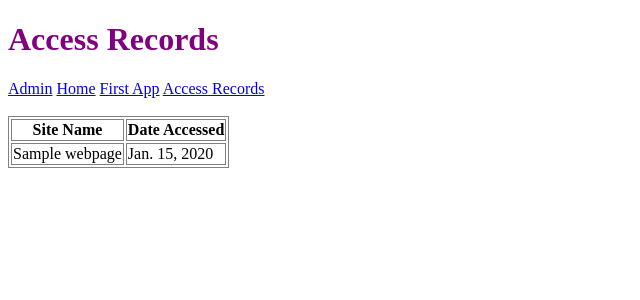
After one commit to thehimel/python-django-full-stack-udemy, a Django app: page /first_app/access_records/ in a window 1280 px wide. The commit adds this page. Shown: the top 300 px of the page, without its empty margins (0-640 px from the left). Run offline with Django 3.2, Linux system fonts and the light colour scheme; tables that the repository leaves empty hold one stand-in row (values such as "Sample post").

Commit message:
refactor

```diff
--- a/c16-django-level-1/first_project/first_app/urls.py
+++ b/c16-django-level-1/first_project/first_app/urls.py
@@ -3,4 +3,5 @@ from first_app import views
 
 urlpatterns = [
     url(r'^$', views.index, name='index'),
+    url(r'^access_records/', views.access_records, name='access_records'),
 ]
--- a/c16-django-level-1/first_project/first_app/views.py
+++ b/c16-django-level-1/first_project/first_app/views.py
@@ -1,5 +1,6 @@
 from django.shortcuts import render
 from django.http import HttpResponse
+from first_app.models import Topic, Webpage, AccessRecord
 
 
 def index(request):
@@ -8,3 +9,13 @@ def index(request):
     }
 
     return render(request, 'first_app/index.html', context=my_dictionary)
+
+
+def access_records(request):
+    access_records_list = AccessRecord.objects.order_by('date')
+
+    access_records_dictionary = {
+        'access_records': access_records_list
+    }
+
+    return render(request, 'first_app/access_records.html', context=access_records_dictionary)
--- a/c16-django-level-1/first_project/static/css/main.css
+++ b/c16-django-level-1/first_project/static/css/main.css
@@ -5,3 +5,7 @@ h1{
 h2{
     text-decoration: solid;
 }
+
+table, th, td{
+    border: 1px solid grey;
+}
--- /dev/null
+++ b/c16-django-level-1/first_project/templates/first_app/access_records.html
@@ -0,0 +1,39 @@
+<!DOCTYPE html>
+{% load static %}
+<html lang="en">
+<head>
+    <meta charset="UTF-8">
+    <meta name="viewport" content="width=device-width, initial-scale=1.0">
+    <title>Access Records</title>
+    <link rel="stylesheet" href="{% static 'css/main.css' %}">
+</head>
+<body>
+    <h1>Access Records</h1>
+    <a href="/admin">Admin</a>
+    <a href="/">Home</a>
+    <a href="/first_app">First App</a>
+    <a href="/first_app/access_records">Access Records</a>
+    <br><br>
+
+    <div class="access_records">
+        {% if access_records %}
+            <table>
+                <thread>
+                    <th>Site Name</th>
+                    <th>Date Accessed</th>
+                </thread>
+                {% for acc_record in access_records %}
+                <tr>
+                    <td>{{ acc_record.name }}</td>
+                    <td>{{ acc_record.date }}</td>
+                </tr>
+                {% endfor %}
+            </table>
+
+        {% else %}
+            <p>No Access Records Found.</p>
+
+        {% endif %}
+    </div>
+</body>
+</html>
--- a/c16-django-level-1/first_project/templates/first_app/index.html
+++ b/c16-django-level-1/first_project/templates/first_app/index.html
@@ -9,6 +9,11 @@
 </head>
 <body>
     <h1>Welcome to Home Page!</h1>
+    <a href="/admin">Admin</a>
+    <a href="/">Home</a>
+    <a href="/first_app">First App</a>
+    <a href="/first_app/access_records">Access Records</a>
+
     <h2>{{ subject }}</h2>
     <br>
     <img src="{% static 'images/forest-trees.jpg' %}" alt="Forest Trees">
```
